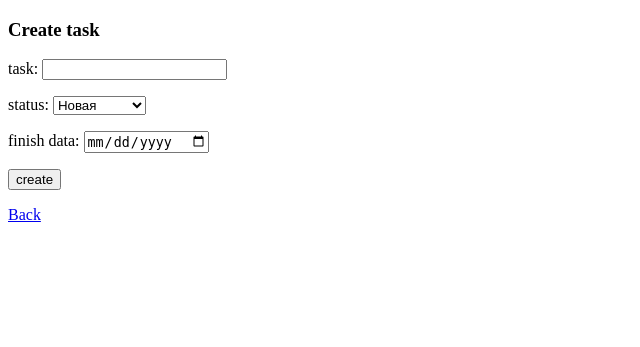
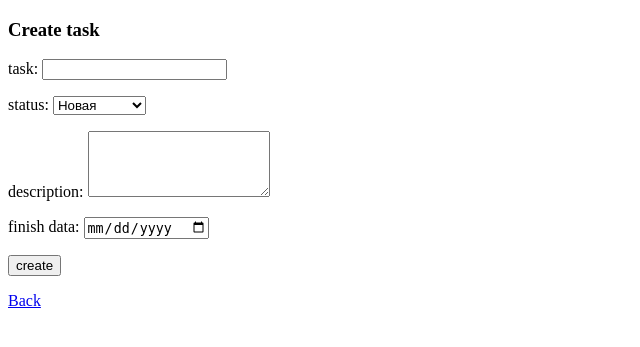
Before and after one commit to pythonDev161221/To-Do-list, a Django app: page /create/ in a window 1280 px wide. Shown: the top 347 px of the page, without its empty margins (0-640 px from the left). Run offline with Django 4.2, Linux system fonts and the light colour scheme.

Commit message:
include test description

```diff
--- a/todo_list/webapp/templates/create.html
+++ b/todo_list/webapp/templates/create.html
@@ -19,7 +19,9 @@
         {% endfor %}
     </select>
     </p>
-
+    <p>
+        description: <textarea name="text" id="" cols="20" rows="4"></textarea>
+    </p>
 
     <p>
        finish data: <input type="date" name="date_deadline">
--- a/todo_list/webapp/views.py
+++ b/todo_list/webapp/views.py
@@ -30,6 +30,7 @@ def create_view(request):
         task_text = request.POST.get('task')
         status = request.POST.get('status')
         date_deadline = request.POST.get('date_deadline')
-        task = Task(task=task_text, status=status, date_deadline=date_deadline)
+        text = request.POST.get('text')
+        task = Task(task=task_text, status=status, date_deadline=date_deadline, text=text)
         task.save()
         return task_view(request)
```
